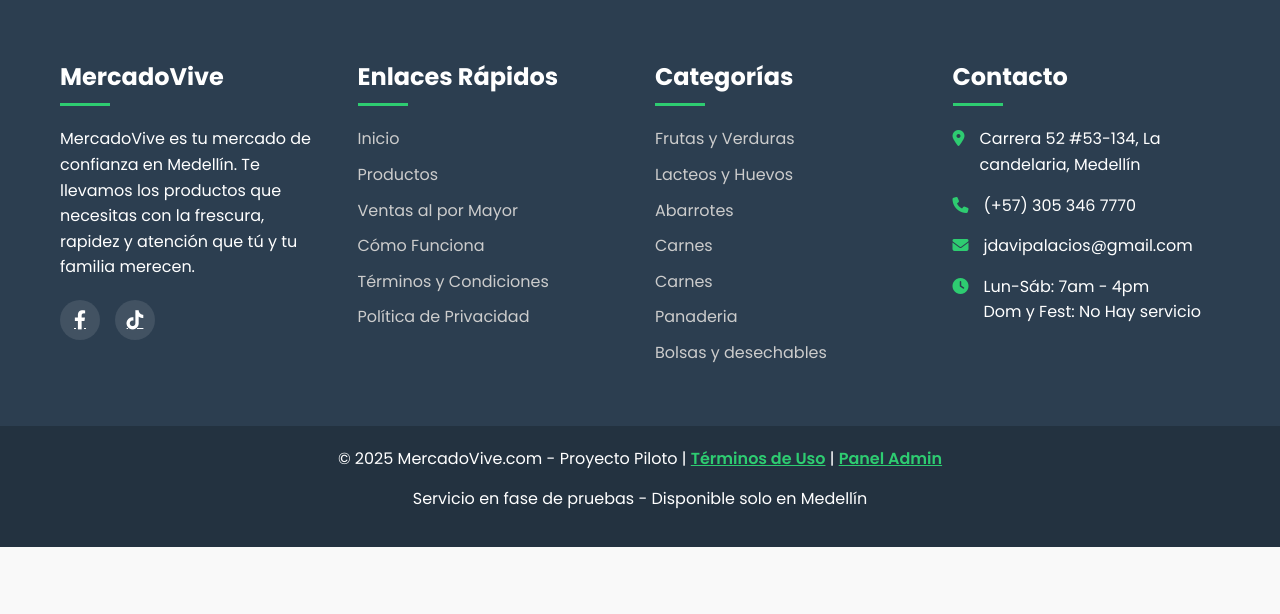
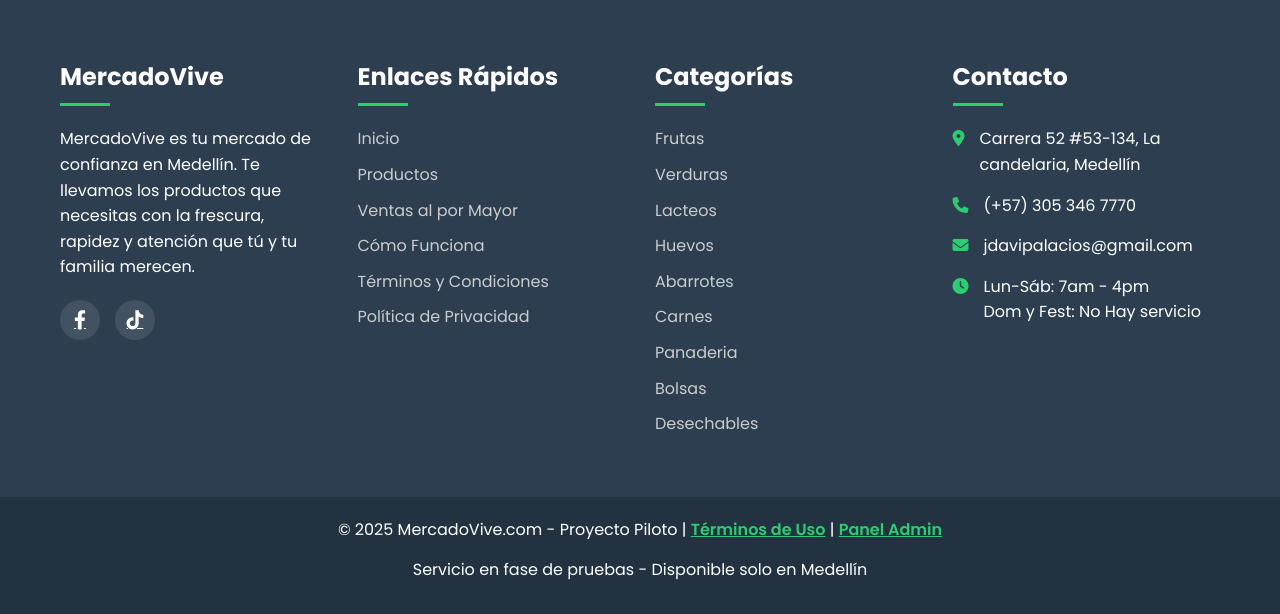
Before and after one commit to creatimarcas/mercado-vive, a plain HTML site: page index.html in a window 1280 px wide. Shown: the part 3991-4605 px from the top of the page. Before the commit the page ends 4538 px from the top, so only its background shows below. Drawn offline with Linux system fonts and the light colour scheme; no server answers.

Commit message:
Cambios en descrip categorias

```diff
--- a/index.html
+++ b/index.html
@@ -1832,13 +1832,15 @@
                 <div class="footer-col">
                     <h3>Categorías</h3>
                     <ul class="footer-links">
-                        <li><a href="#">Frutas y Verduras</a></li>
-                        <li><a href="#">Lacteos y Huevos</a></li>
+                        <li><a href="#">Frutas</a></li>
+                        <li><a href="#">Verduras</a></li>
+                        <li><a href="#">Lacteos</a></li>
+                        <li><a href="#">Huevos</a></li>
                         <li><a href="#">Abarrotes</a></li>
                         <li><a href="#">Carnes</a></li>
-                        <li><a href="#">Carnes</a></li>
                         <li><a href="#">Panaderia</a></li>
-                        <li><a href="#">Bolsas y desechables</a></li>
+                        <li><a href="#">Bolsas</a></li>
+                        <li><a href="#">Desechables</a></li>
                     </ul>
                 </div>
 
```
Also changed, not shown: admin/admin.html (+9 -6 lines).
